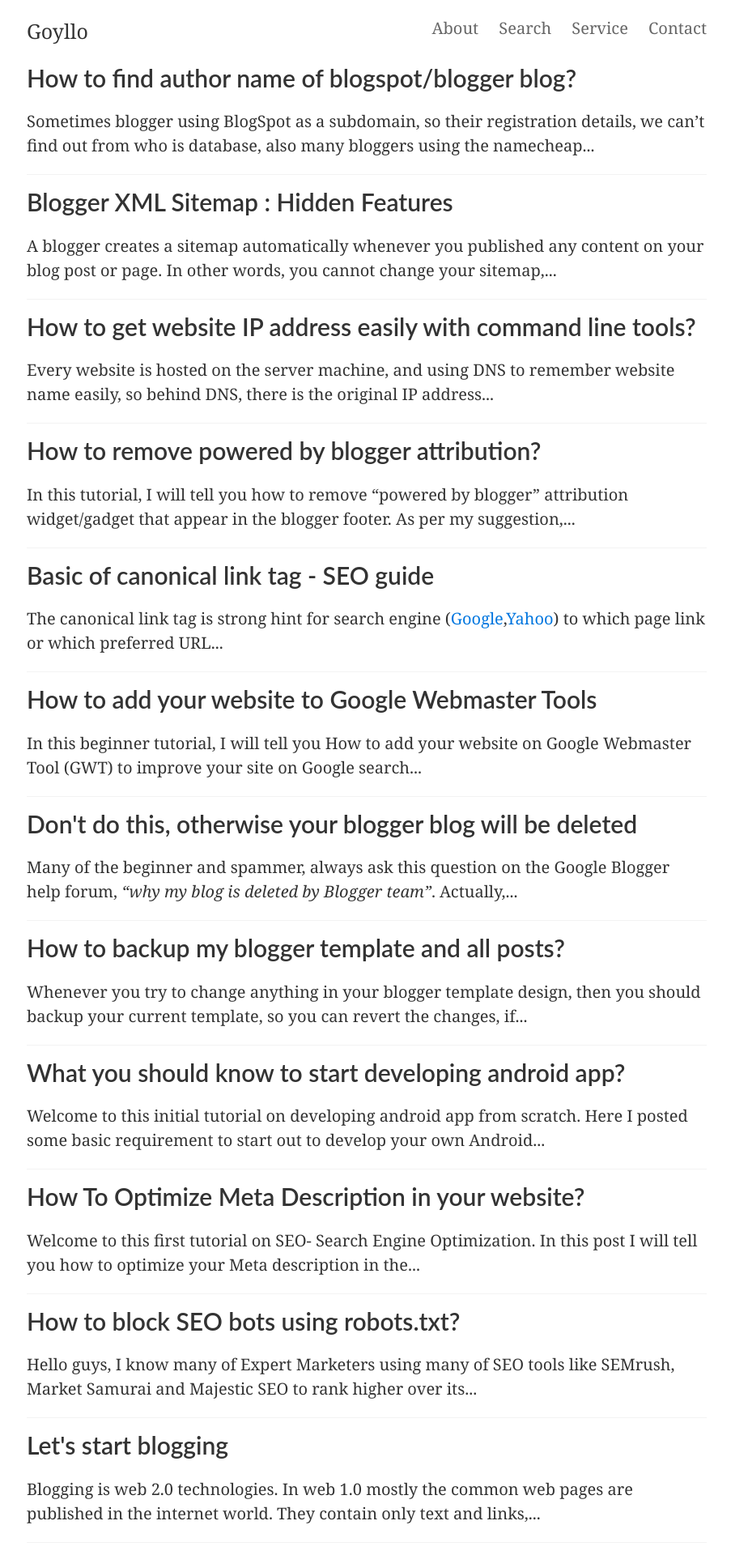
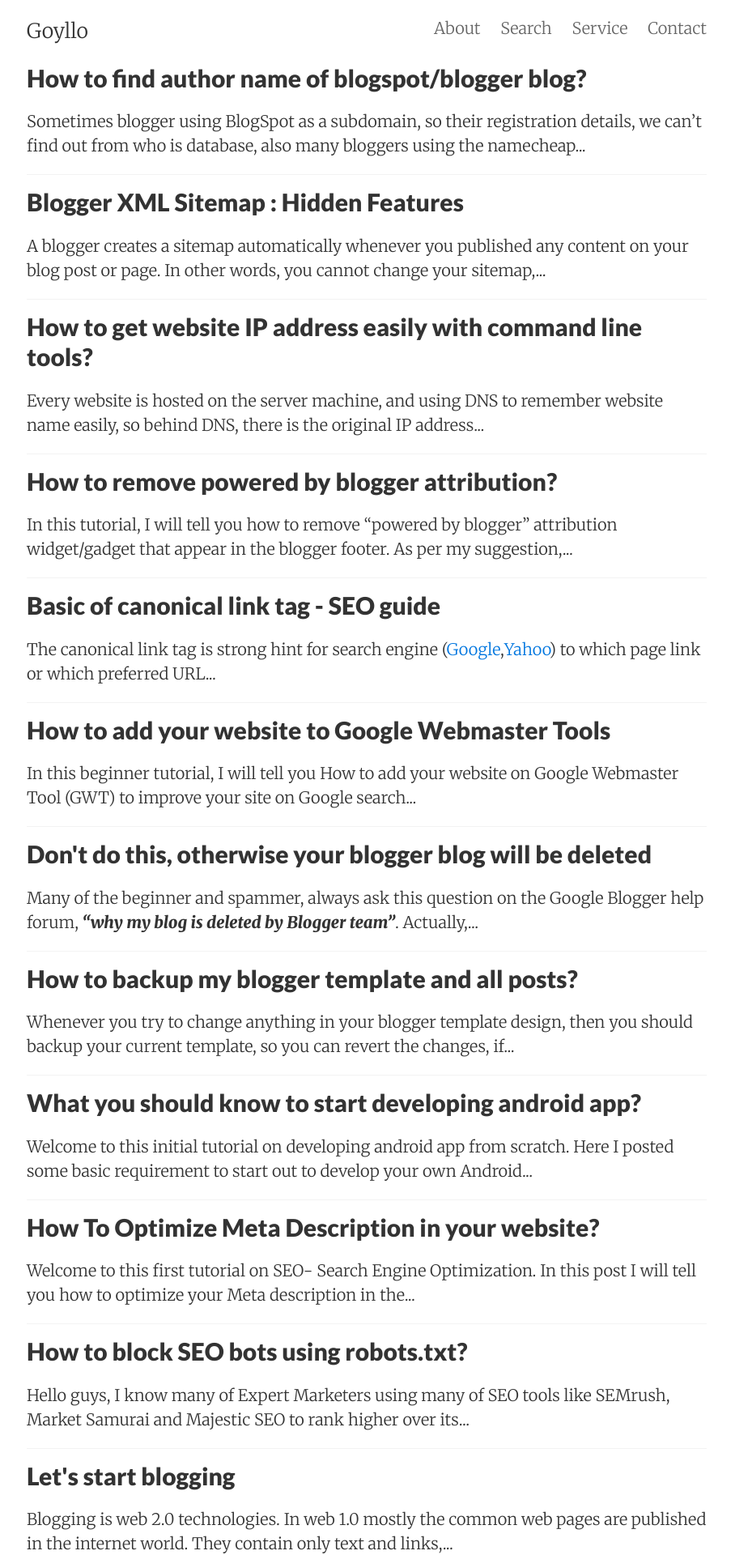
Before and after one commit to ducblog/goyllo.github.io, a Jekyll site: the page built from index.html, in a window 1280 px wide. Shown: the top 1920 px of the page at 81% size, without its empty margins (187-1090 px from the left). Built offline with Jekyll 4.4.1, drawn with Linux system fonts in a browser that asks for light colours; nearby versions of some CDN libraries; the list of posts is cut into pages by our own code.

Commit message:
Updating

```diff
--- a/_includes/head.html
+++ b/_includes/head.html
@@ -10,7 +10,12 @@
 
     <!-- Custom CSS -->
     <link rel="stylesheet" href="{{ "/css/pixyll.css" | prepend: site.baseurl }}?{{ site.time | date: "%Y%m%d%H%M" }}" type="text/css">
-    <link href="//maxcdn.bootstrapcdn.com/font-awesome/4.2.0/css/font-awesome.min.css" rel="stylesheet">
+
+    <!-- Fonts -->
+    <link href='//fonts.googleapis.com/css?family=Merriweather:900,900italic,300,300italic | Lato:900,300' rel='stylesheet' type='text/css'>
+    {% if site.show_social_icons or site.show_sharing_icons %}
+      <link href="//maxcdn.bootstrapcdn.com/font-awesome/4.2.0/css/font-awesome.min.css" rel="stylesheet">
+    {% endif %}
 
     <meta property="og:locale" content="en_US">
     <meta property="og:type" content="article">
```
